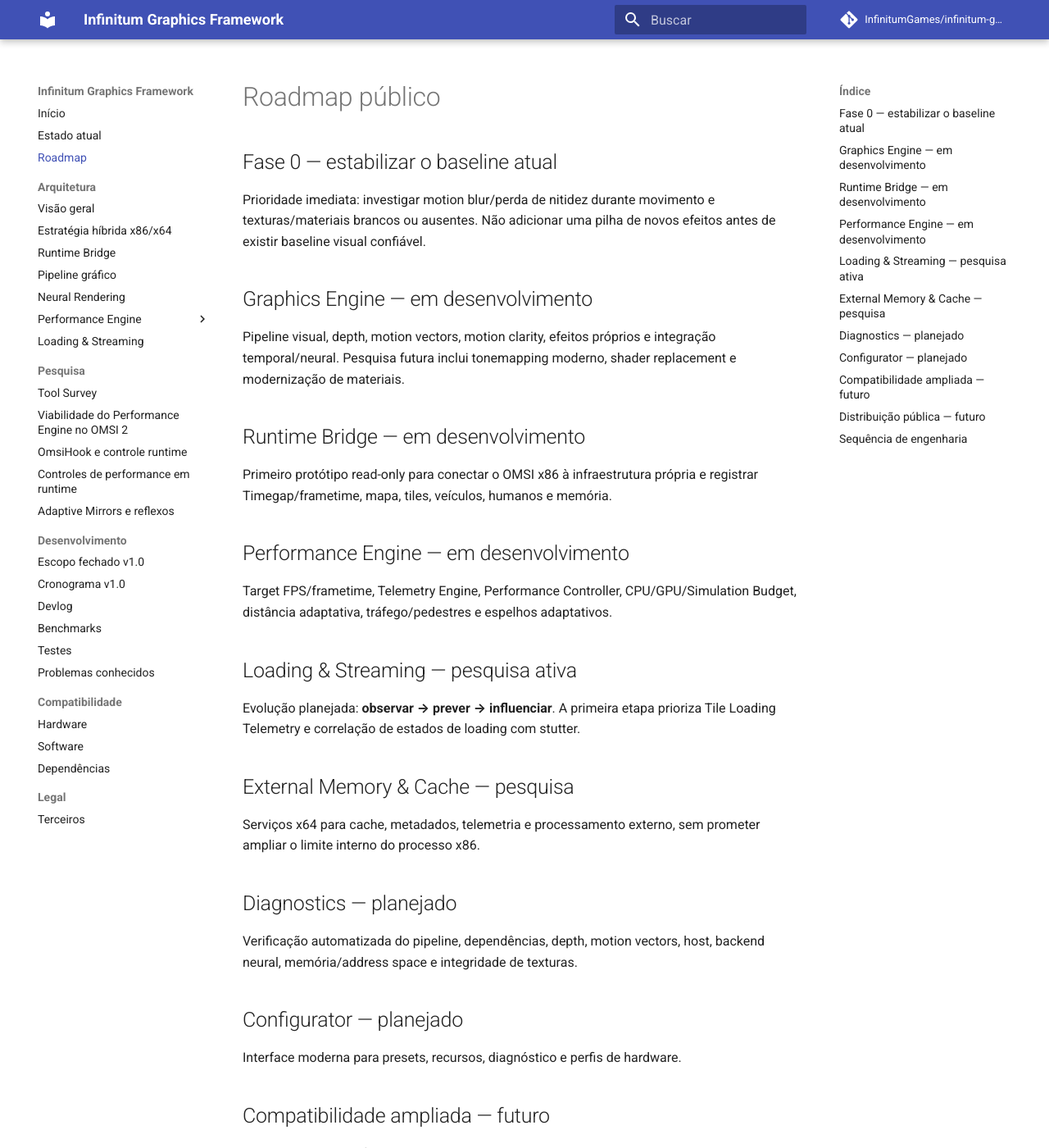
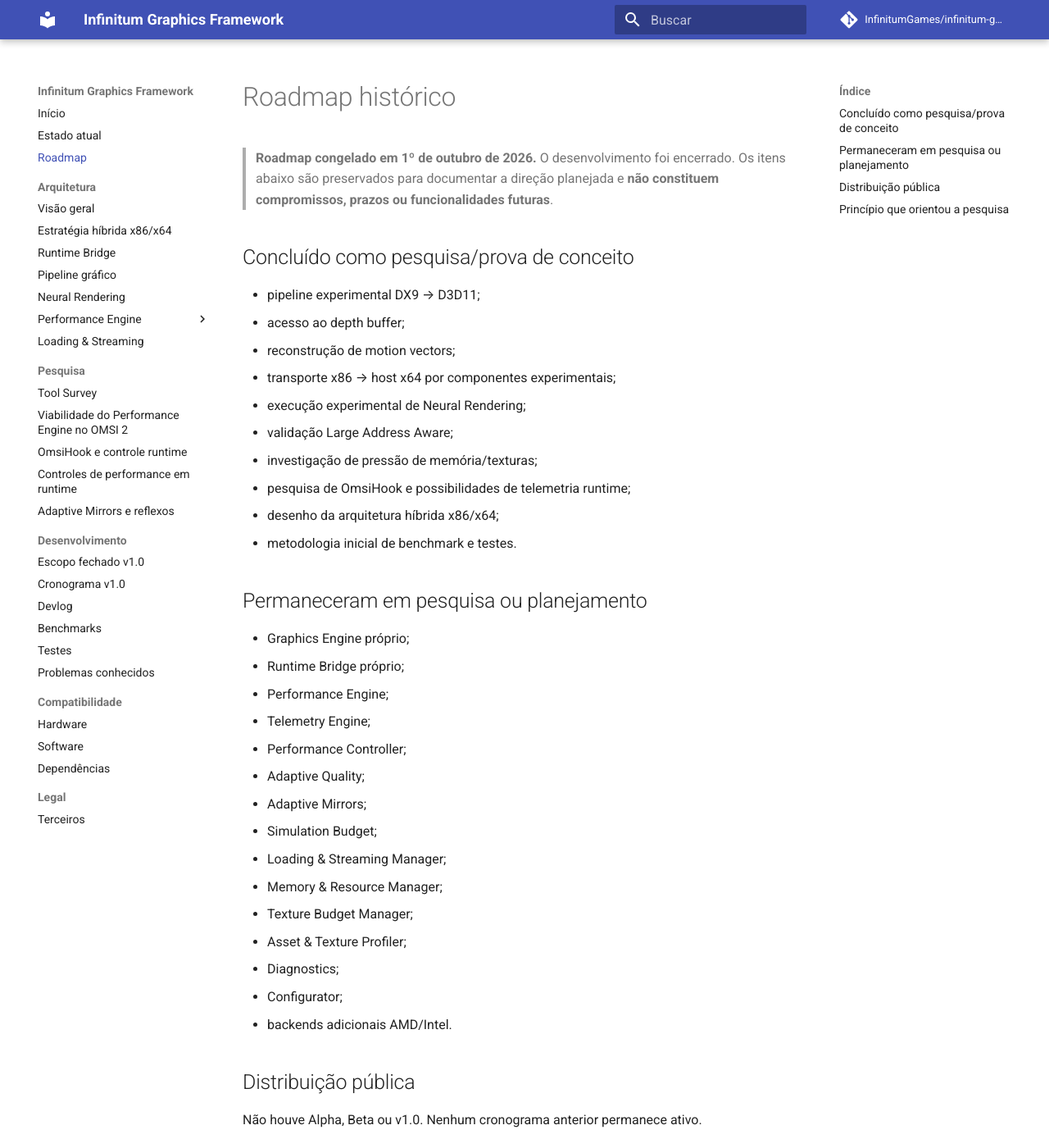
Before and after one commit to InfinitumGames/infinitum-graphics-framework, an MkDocs documentation site: the page built from docs/roadmap.md, in a window 1280 px wide and 1400 px high. Shown: the whole window at 82% size. Built offline with MkDocs 1.6.1 and Material for MkDocs 9.7.7, drawn with Linux system fonts in a browser that asks for light colours; comment, search, counter and statistics services are not loaded; some of the changed text lies outside the part shown.

Commit message:
docs: mark Infinitum project as discontinued

```diff
--- a/docs/roadmap.md
+++ b/docs/roadmap.md
@@ -1,45 +1,44 @@
-# Roadmap público
+# Roadmap histórico
 
-## Fase 0 — estabilizar o baseline atual
+> **Roadmap congelado em 1º de outubro de 2026.** O desenvolvimento foi encerrado. Os itens abaixo são preservados para documentar a direção planejada e **não constituem compromissos, prazos ou funcionalidades futuras**.
 
-Prioridade imediata: investigar motion blur/perda de nitidez durante movimento e texturas/materiais brancos ou ausentes. Não adicionar uma pilha de novos efeitos antes de existir baseline visual confiável.
+## Concluído como pesquisa/prova de conceito
 
-## Graphics Engine — em desenvolvimento
+- pipeline experimental DX9 → D3D11;
+- acesso ao depth buffer;
+- reconstrução de motion vectors;
+- transporte x86 → host x64 por componentes experimentais;
+- execução experimental de Neural Rendering;
+- validação Large Address Aware;
+- investigação de pressão de memória/texturas;
+- pesquisa de OmsiHook e possibilidades de telemetria runtime;
+- desenho da arquitetura híbrida x86/x64;
+- metodologia inicial de benchmark e testes.
 
-Pipeline visual, depth, motion vectors, motion clarity, efeitos próprios e integração temporal/neural. Pesquisa futura inclui tonemapping moderno, shader replacement e modernização de materiais.
+## Permaneceram em pesquisa ou planejamento
 
-## Runtime Bridge — em desenvolvimento
+- Graphics Engine próprio;
+- Runtime Bridge próprio;
+- Performance Engine;
+- Telemetry Engine;
+- Performance Controller;
+- Adaptive Quality;
+- Adaptive Mirrors;
+- Simulation Budget;
+- Loading & Streaming Manager;
+- Memory & Resource Manager;
+- Texture Budget Manager;
+- Asset & Texture Profiler;
+- Diagnostics;
+- Configurator;
+- backends adicionais AMD/Intel.
 
-Primeiro protótipo read-only para conectar o OMSI x86 à infraestrutura própria e registrar Timegap/frametime, mapa, tiles, veículos, humanos e memória.
+## Distribuição pública
 
-## Performance Engine — em desenvolvimento
+Não houve Alpha, Beta ou v1.0. Nenhum cronograma anterior permanece ativo.
 
-Target FPS/frametime, Telemetry Engine, Performance Controller, CPU/GPU/Simulation Budget, distância adaptativa, tráfego/pedestres e espelhos adaptativos.
+A documentação de escopo e cronograma foi mantida apenas como registro histórico do planejamento realizado durante o desenvolvimento.
 
-## Loading & Streaming — pesquisa ativa
-
-Evolução planejada: **observar → prever → influenciar**. A primeira etapa prioriza Tile Loading Telemetry e correlação de estados de loading com stutter.
-
-## External Memory & Cache — pesquisa
-
-Serviços x64 para cache, metadados, telemetria e processamento externo, sem prometer ampliar o limite interno do processo x86.
-
-## Diagnostics — planejado
-
-Verificação automatizada do pipeline, dependências, depth, motion vectors, host, backend neural, memória/address space e integridade de texturas.
-
-## Configurator — planejado
-
-Interface moderna para presets, recursos, diagnóstico e perfis de hardware.
-
-## Compatibilidade ampliada — futuro
-
-Backend NVIDIA é a frente atual; alternativas AMD e Intel serão estudadas posteriormente.
-
-## Distribuição pública — futuro
-
-Alpha somente após critérios mínimos de estabilidade, documentação, licenciamento, instalação reproduzível e um benchmark A/B confiável.
-
-## Sequência de engenharia
+## Princípio que orientou a pesquisa
 
 **Medir → entender → controlar → otimizar → modernizar.**
```
